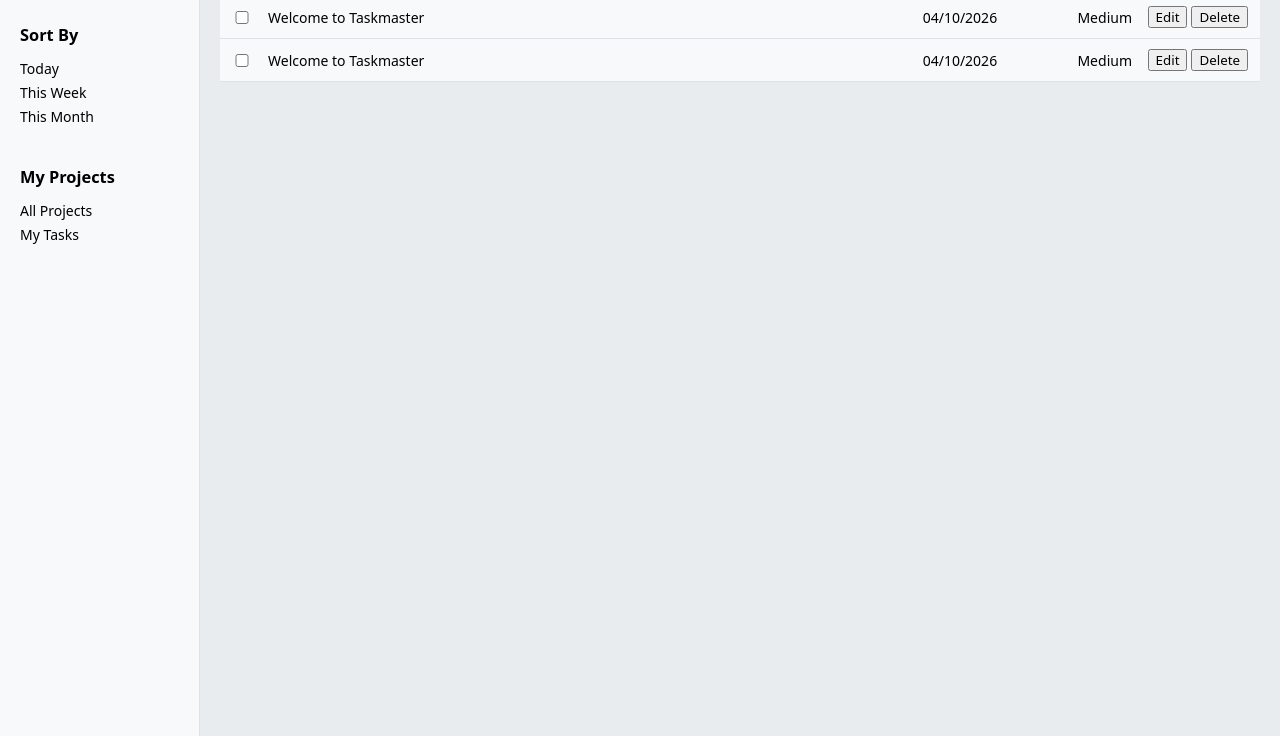
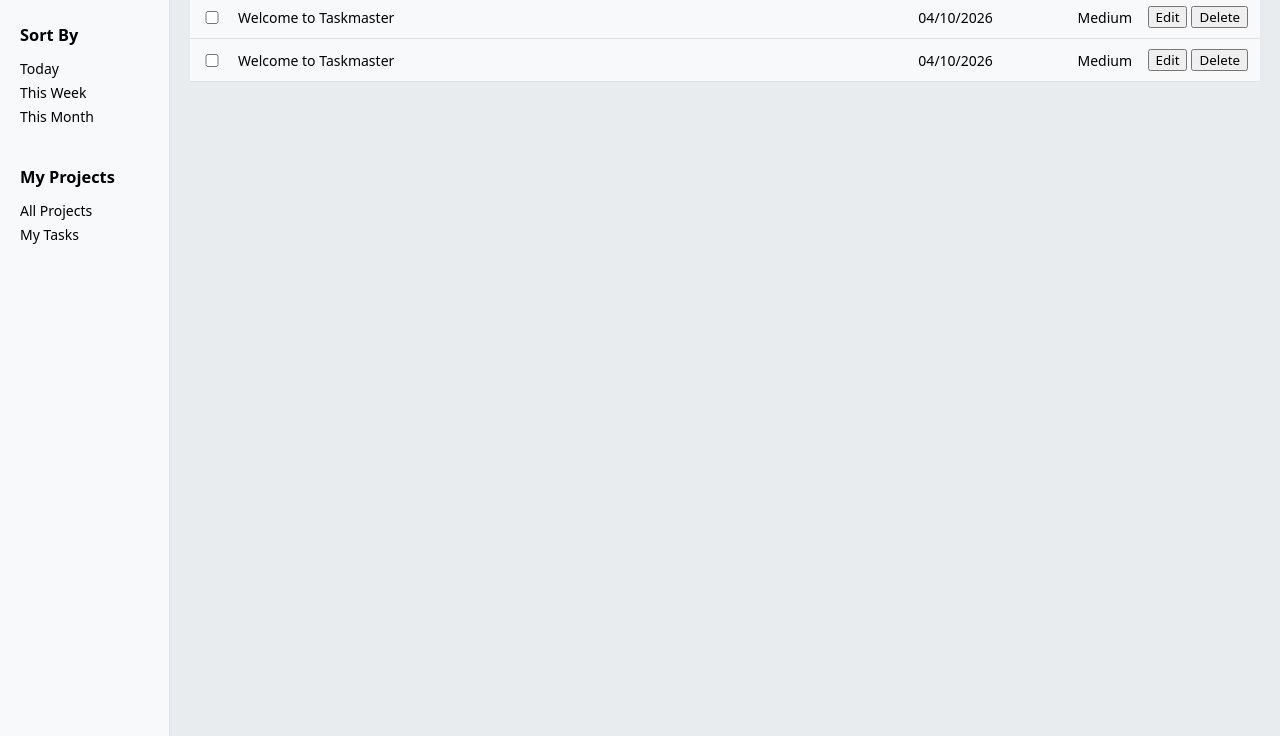
Before and after one commit to filip-writes-code/to-do-app, a website built with webpack: page src/template.html in a window 1280 px wide. Shown: the part 64-800 px from the top of the page. Built offline with nearby package versions, Linux system fonts and the light colour scheme.

Commit message:
UI tweaks

```diff
--- a/src/styles.css
+++ b/src/styles.css
@@ -10,7 +10,7 @@ html {
 
 .container {
     display: grid;
-    grid-template-columns: 200px 1fr;
+    grid-template-columns: 170px 1fr;
     height: 100vh;
 }
 
```
